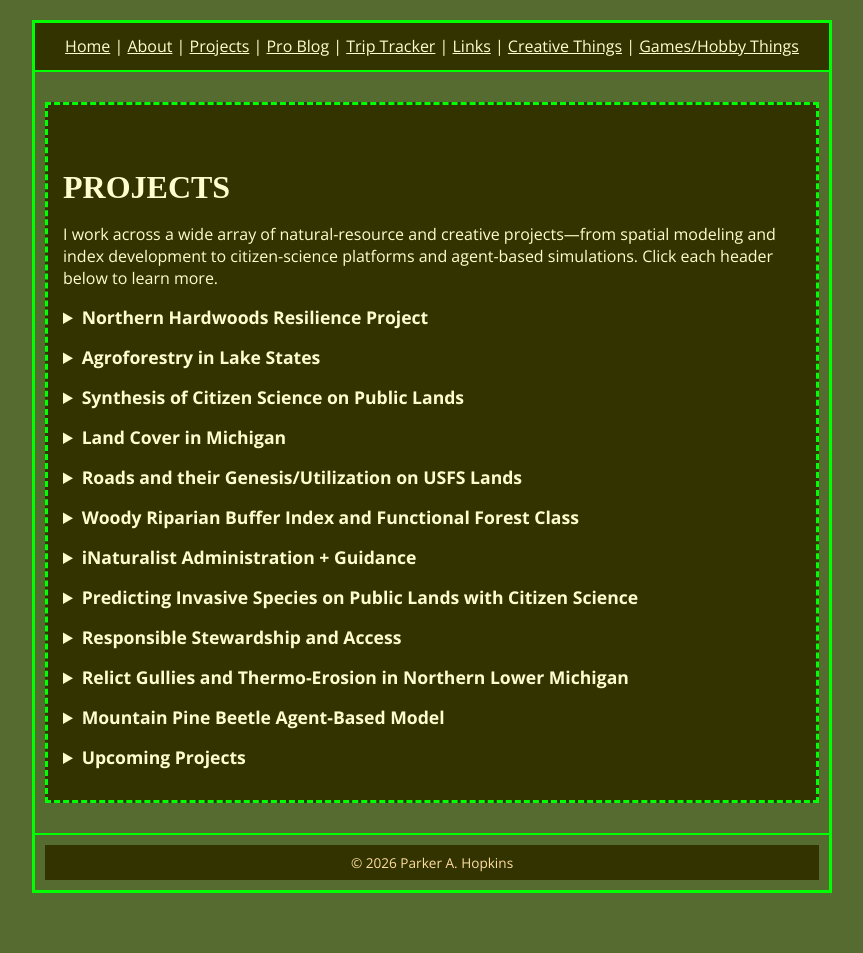
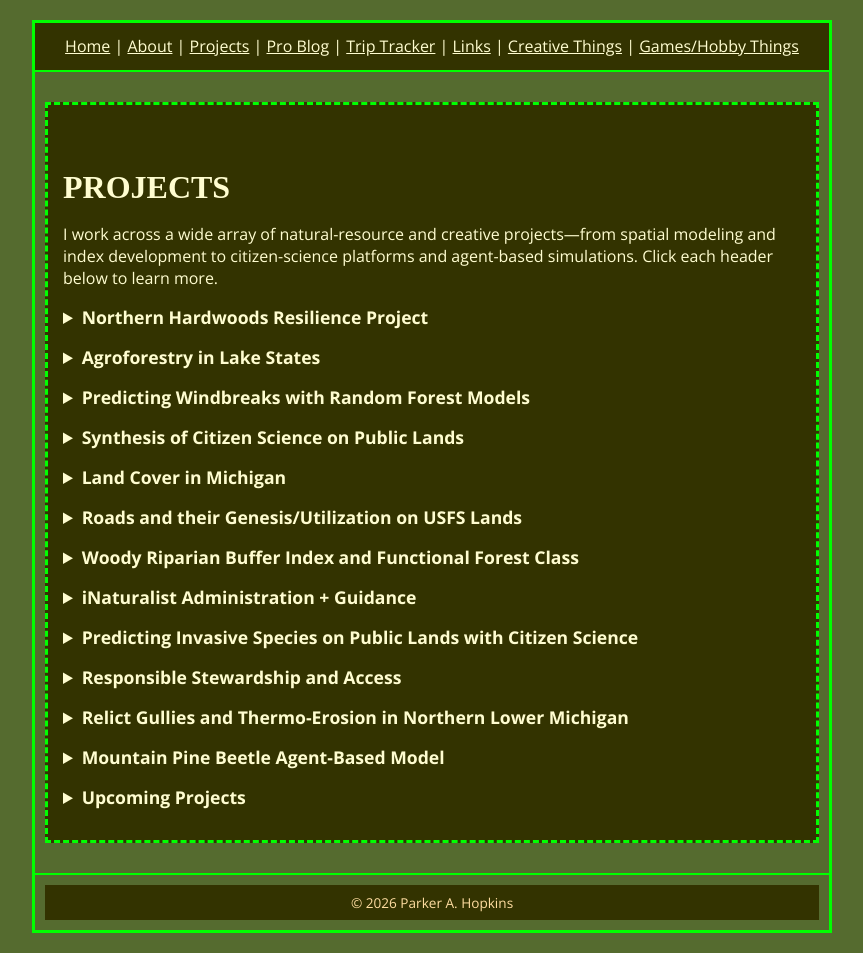
Before and after one commit to MtnTheMan/mtntheman.github.io, a Jekyll site: the page built from projects.html, in a window 1280 px wide. Shown: the whole page, without its empty margins (208-1071 px from the left). Built offline with Jekyll 4.4.1, drawn with Linux system fonts in a browser that asks for light colours; some web fonts are replaced; before the commit the page ends 913 px from its top, so only the background shows below that.

Commit message:
Add GEO 866 windbreak modeling project

```diff
--- a/projects.html
+++ b/projects.html
@@ -33,6 +33,19 @@
                 This project culminated in my master’s thesis on the spatial elements and human dimensions behind agroforestry adoption in the Lake States, available here:
                 <a href="https://doi.org/10.25335/9cez-1t55" target="_blank" rel="noopener noreferrer">Read the thesis</a>.
                 It uses agroforestry as a lens on how practice standards, technical assistance networks, and partner guidance move across land tenures and into on-the-ground decisions. That work is continuing, with ongoing emphasis on how adoption pathways and feedback loops update guidance over time.
+              </p>
+            </details>
+
+            <!-- Predicting windbreaks with Random Forest models -->
+            <details>
+              <summary>Predicting Windbreaks with Random Forest Models</summary>
+              <img
+                class="project-img"
+                src="/assets/images/projects/WindbreakRandomForestInputs.png"
+                alt="Diagram showing the study counties and five landscape inputs used in a Random Forest model: impervious surfaces, land cover, soil erodibility, wind speed, and predominant crops"
+              />
+              <p>
+                For my GEO 866 final project, I used Random Forest models to predict the distribution of linear small woody features—including windbreaks, hedgerows, and riparian buffers—across Michigan, Wisconsin, and Ohio. I combined mapped features from 35 study counties with wind speed, soil erodibility, land-cover, crop, and impervious-surface data, then compared point-based, log-transformed, and one-kilometer raster models. The raster-based approach best captured broad landscape patterns, though its urban overprediction and spatially clustered residuals showed where the method needed refinement. The project brought together spatial statistics, raster processing, machine learning, and mapping in R.
               </p>
             </details>
 
```
Also changed, not shown: assets/images/projects/WindbreakRandomForestInputs.png (added).
